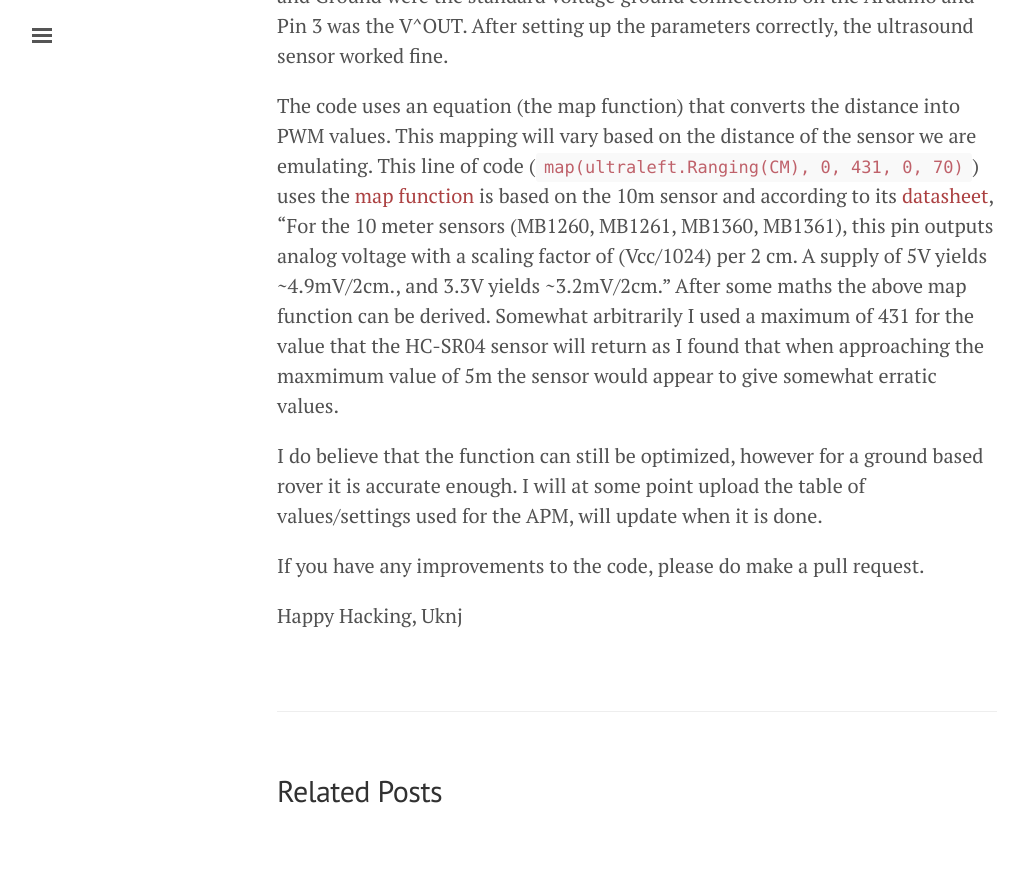
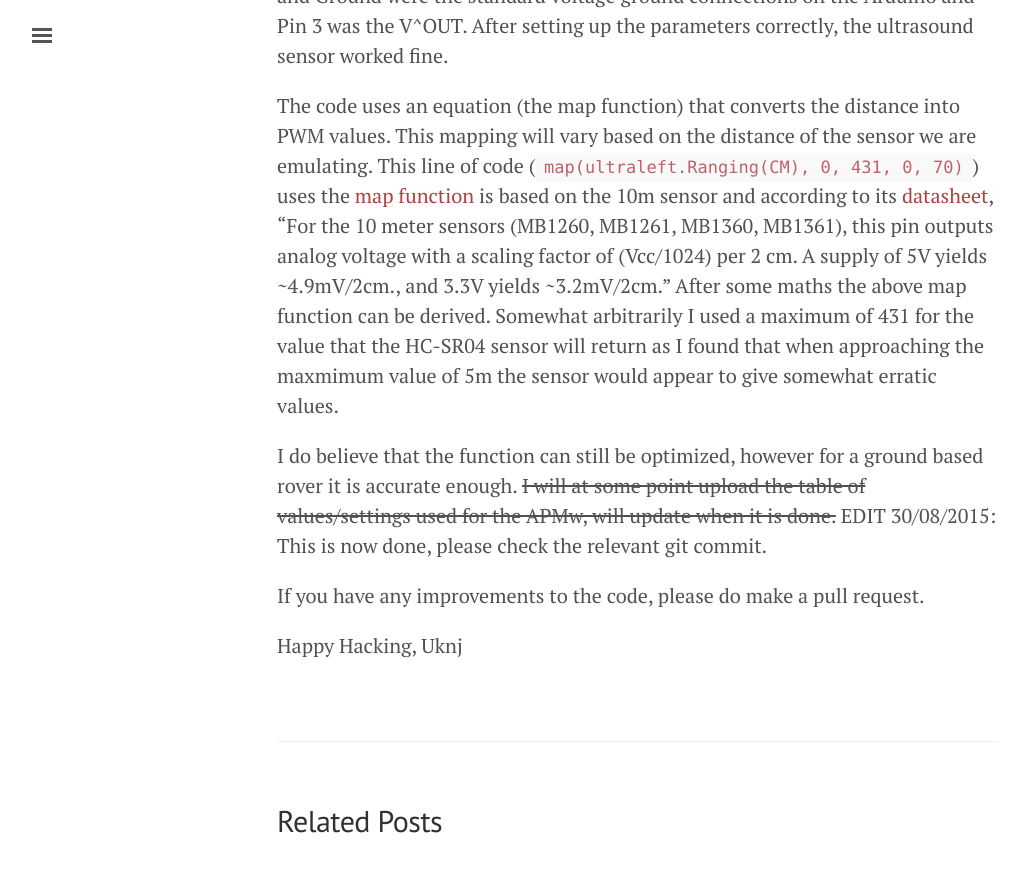
Before and after one commit to uknj/uknj.github.io, a Jekyll site: the page built from _posts/2015-08-29-ardupilots-and-ultrasounds.md, in a window 1280 px wide and 900 px high, scrolled down 1441 px. Shown: the top 872 px of the window, without its empty margins (3-1031 px from the left). Built offline with Jekyll 4.4.1, drawn with Linux system fonts in a browser that asks for light colours; some of the changed text lies outside the part shown.

Commit message:
updating article

```diff
--- a/_posts/2015-07-09-ardupilots-and-ultrasounds.md
+++ b/_posts/2015-08-29-ardupilots-and-ultrasounds.md
@@ -21,7 +21,7 @@ I then connected the the V^OUT into the APM as shown [here](http://copter.ardupi
 
 The code uses an equation (the map function) that converts the distance into PWM values. This mapping will vary based on the distance of the sensor we are emulating. This line of code (`map(ultraleft.Ranging(CM), 0, 431, 0, 70)`) uses the [map function](https://www.arduino.cc/en/Reference/Map) is based on the 10m sensor and according to its [datasheet](http://maxbotix.com/documents/XL-MaxSonar-EZ_Datasheet.pdf), "For the 10 meter sensors (MB1260, MB1261, MB1360, MB1361), this pin outputs analog voltage with a scaling factor of (Vcc/1024) per 2 cm.  A supply of 5V yields ~4.9mV/2cm., and 3.3V yields ~3.2mV/2cm."  After some maths the above map function can be derived. Somewhat arbitrarily I used a maximum of 431 for the value that the HC-SR04 sensor will return as I found that when approaching the maxmimum value of 5m the sensor would appear to give somewhat erratic values.
 
-I do believe that the function can still be optimized, however for a ground based rover it is accurate enough. I will at some point upload the table of values/settings used for the APM, will update when it is done.
+I do believe that the function can still be optimized, however for a ground based rover it is accurate enough. <s>I will at some point upload the table of values/settings used for the APMw, will update when it is done.</s> EDIT 30/08/2015: This is now done, please check the relevant git commit.
 
 If you have any improvements to the code, please do make a pull request.
 
```
